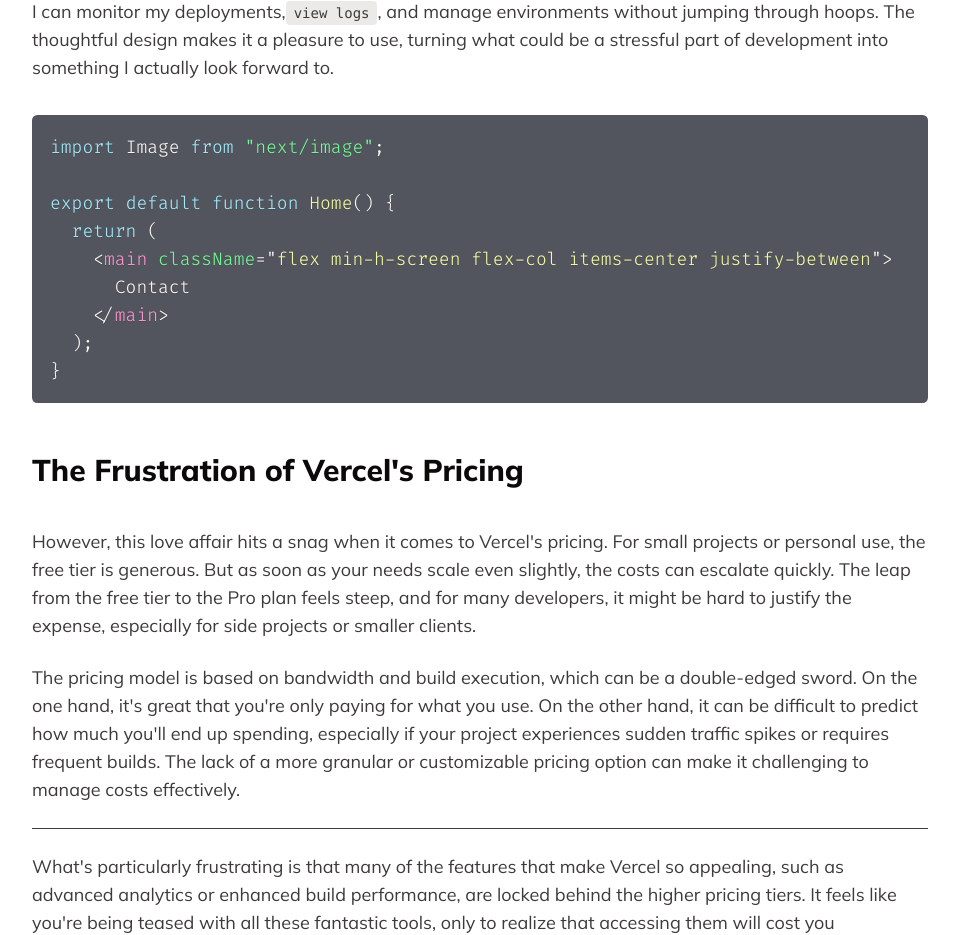
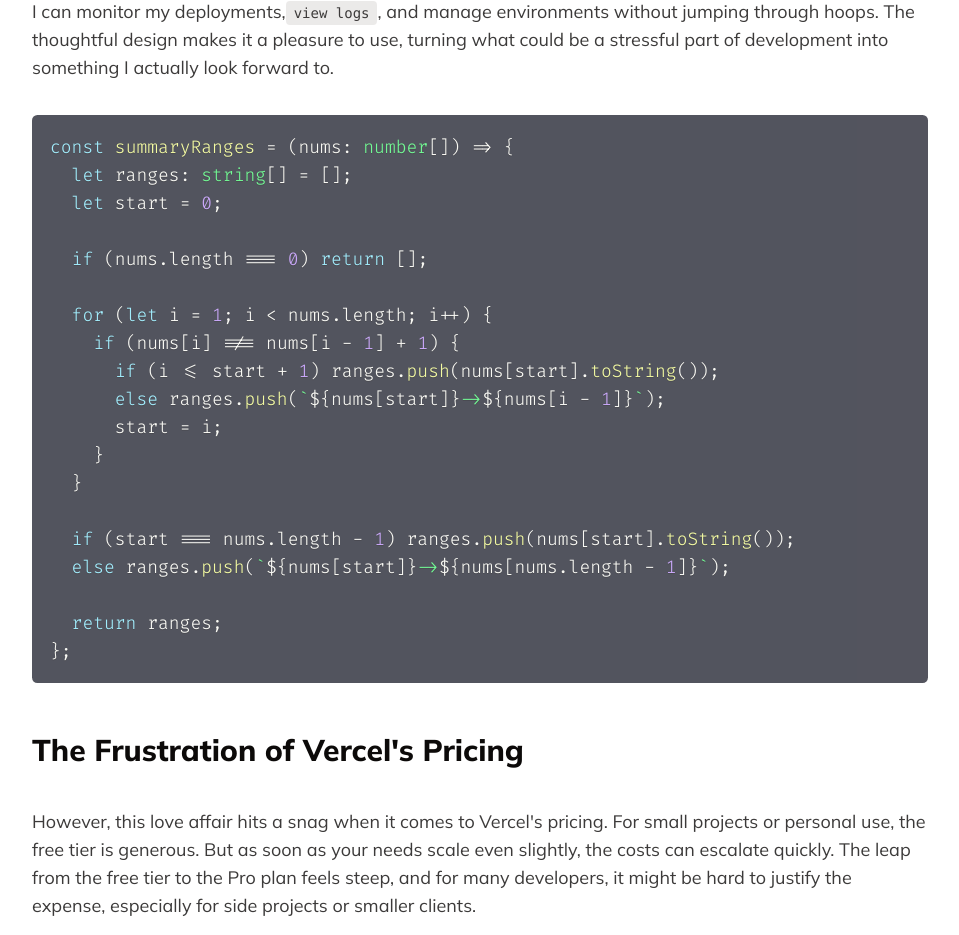
Before and after one commit to MyManAy/blog, a Next.js app: page / in a window 1280 px wide. Shown: the part 909-1844 px from the top of the page, without its empty margins (160-1119 px from the left). Built offline with nearby package versions, Linux system fonts and the light colour scheme.

Commit message:
new code

```diff
--- a/app/page.tsx
+++ b/app/page.tsx
@@ -78,23 +78,32 @@
             </div>
 
             <SyntaxHighlighter
-              language="jsx"
+              language="typescript"
               style={dracula}
               codeTagProps={{
                 style: { ...firaCode.style, scrollPaddingLeft: "0.5em" },
               }}
               wrapLongLines
             >
-              {`import Image from "next/image";
+              {`const summaryRanges = (nums: number[]) => {
+  let ranges: string[] = [];
+  let start = 0;
 
-export default function Home() {
-  return (
-    <main className="flex min-h-screen flex-col items-center justify-between">
-      Contact
-    </main>
-  );
-}
-`}
+  if (nums.length === 0) return [];
+
+  for (let i = 1; i < nums.length; i++) {
+    if (nums[i] !== nums[i - 1] + 1) {
+      if (i <= start + 1) ranges.push(nums[start].toString());
+      else ranges.push(\`\${nums[start]}->\${nums[i - 1]}\`);
+      start = i;
+    }
+  }
+
+  if (start === nums.length - 1) ranges.push(nums[start].toString());
+  else ranges.push(\`\${nums[start]}->\${nums[nums.length - 1]}\`);
+
+  return ranges;
+};`}
             </SyntaxHighlighter>
           </div>
         </div>
```
